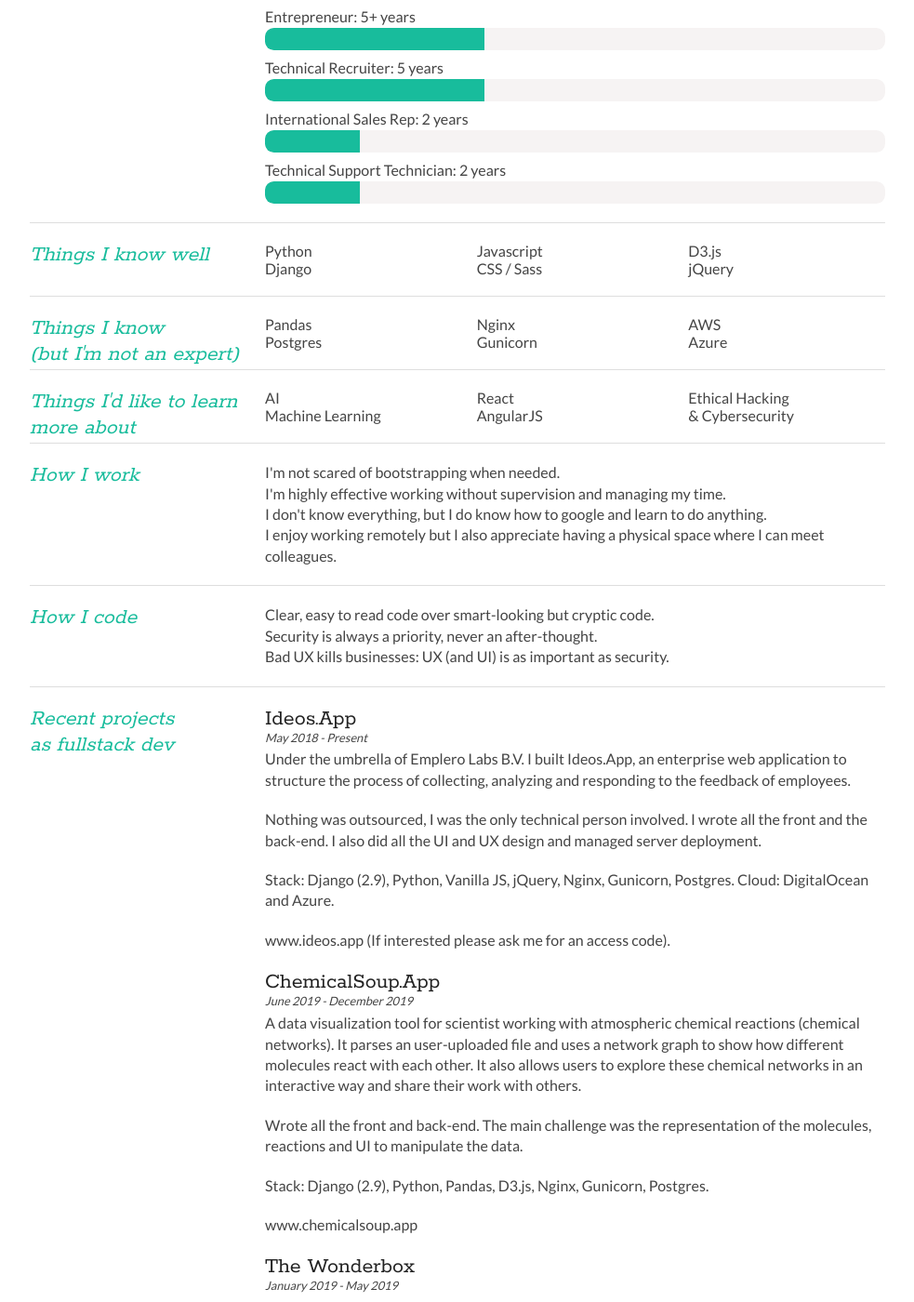
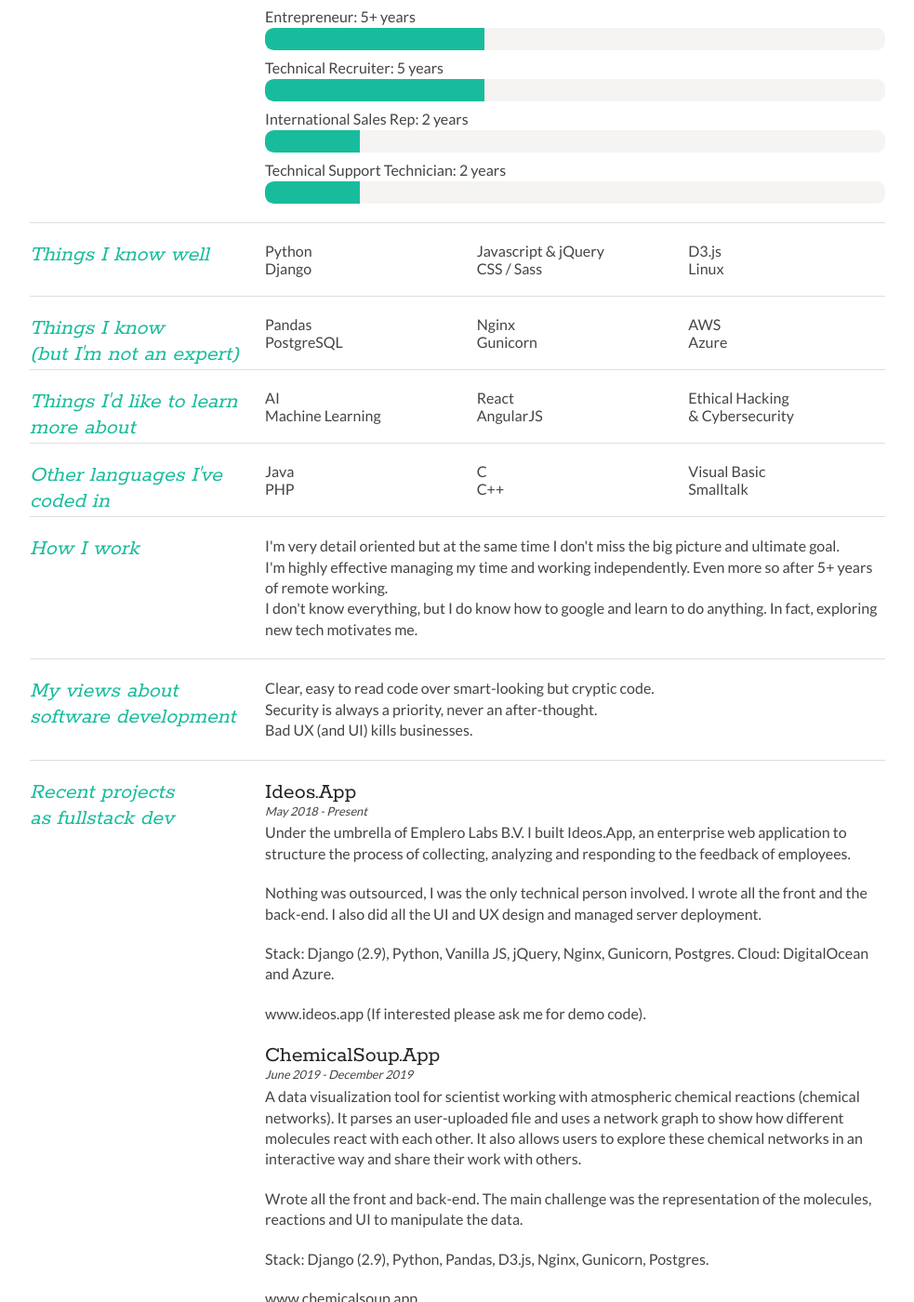
Before and after one commit to kameruchi/kameruchi.github.io, a Jekyll site: the page assets/cv/andy_resume.html, which Jekyll copies as it is, in a window 1280 px wide and 1400 px high, scrolled down 515 px. Shown: the whole window at 93% size, without its empty margins (148-1131 px from the left). Built offline with Jekyll 4.4.1, drawn with Linux system fonts in a browser that asks for light colours.

Commit message:
Added other languages

```diff
--- a/assets/cv/andy_resume.html
+++ b/assets/cv/andy_resume.html
@@ -112,10 +112,12 @@
 				<ul class="keySkills">
 					<li>Python</li>
 					<li>Django</li>
-					<li>Javascript</li>
+					<li>Javascript & jQuery</li>
 					<li>CSS / Sass</li>
 					<li>D3.js</li>
-					<li>jQuery</li>
+
+					<li>Linux</li>
+
 
 				</ul>
 			</div>
@@ -130,7 +132,7 @@
 			<div class="sectionContent">
 				<ul class="keySkills">
 					<li>Pandas</li>
-					<li>Postgres</li>
+					<li>PostgreSQL</li>
 					<li>Nginx</li>
 					<li>Gunicorn</li>
 					<li>AWS</li>
@@ -158,6 +160,24 @@
 		</section>
 
 		<section>
+			<div class="sectionTitle">
+				<h1>Other languages I've coded in</h1>
+			</div>
+
+			<div class="sectionContent">
+				<ul class="keySkills">
+					<li>Java</li>
+					<li>PHP</li>
+					<li>C</li>
+					<li>C++</li>
+					<li>Visual Basic</li>
+					<li>Smalltalk</li>
+				</ul>
+			</div>
+			<div class="clear"></div>
+		</section>
+
+		<section>
 			<article>
 				<div class="sectionTitle">
 					<h1>How I work</h1>
@@ -165,10 +185,9 @@
 
 				<div class="sectionContent">
 					<p>
-						I'm not scared of bootstrapping when needed.<br>
-						I'm highly effective working without supervision and managing my time.<br>
-						I don't know everything, but I do know how to google and learn to do anything.<br>
-						I enjoy working remotely but I also appreciate having a physical space where I can meet colleagues.
+						I'm very detail oriented but at the same time I don't miss the big picture and ultimate goal.<br>
+						I'm highly effective managing my time and working independently. Even more so after 5+ years of remote working.<br>
+						I don't know everything, but I do know how to google and learn to do anything. In fact, exploring new tech motivates me.
 					</p>
 				</div>
 			</article>
@@ -178,15 +197,14 @@
 		<section>
 			<article>
 				<div class="sectionTitle">
-					<h1>How I code</h1>
+					<h1>My views about<br>software development</h1>
 				</div>
 
 				<div class="sectionContent">
 					<p>
 						Clear, easy to read code over smart-looking but cryptic code.<br>
 						Security is always a priority, never an after-thought.<br>
-						Bad UX kills businesses:
-						UX (and UI) is as important as security.<br>
+						Bad UX (and UI) kills businesses.<br>
 					</p>
 				</div>
 			</article>
@@ -206,7 +224,7 @@
 					<p>Under the umbrella of Emplero Labs B.V. I built Ideos.App, an enterprise web application to structure the process of collecting, analyzing and responding to the feedback of employees.</p>
 					<p>Nothing was outsourced, I was the only technical person involved. I wrote all the front and the back-end. I also did all the UI and UX design and managed server deployment.</p>
 					<p>Stack: Django (2.9), Python, Vanilla JS, jQuery, Nginx, Gunicorn, Postgres. Cloud: DigitalOcean and Azure.</p>
-					<p><a href="https://ideos.app">www.ideos.app</a> (If interested please ask me for an access code).</p>
+					<p><a href="https://ideos.app">www.ideos.app</a> (If interested please ask me for demo code).</p>
 				</article>
 
 				<article>
```
Also changed, not shown: assets/cv/andy_resume_to_print.html (+28 -11 lines), _includes/contact_static.html (line endings or trailing spaces), 10 other files.
